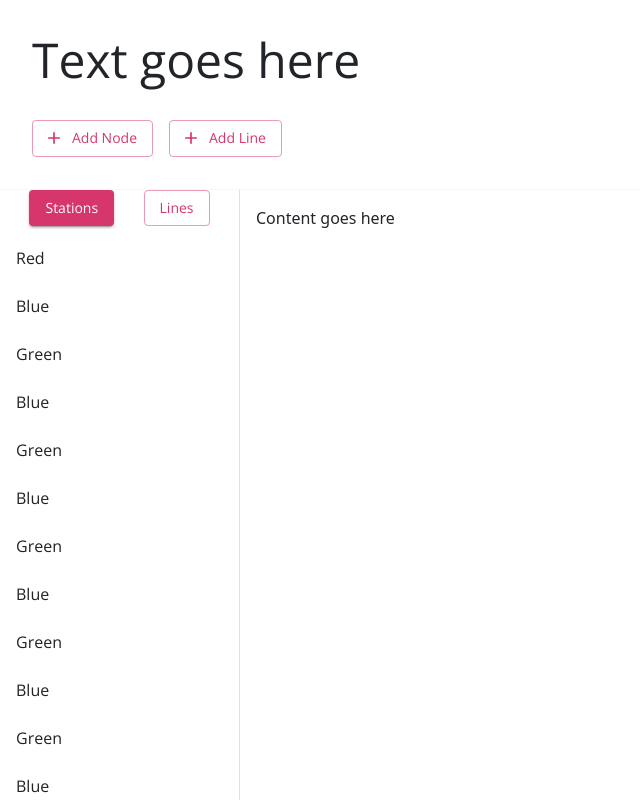
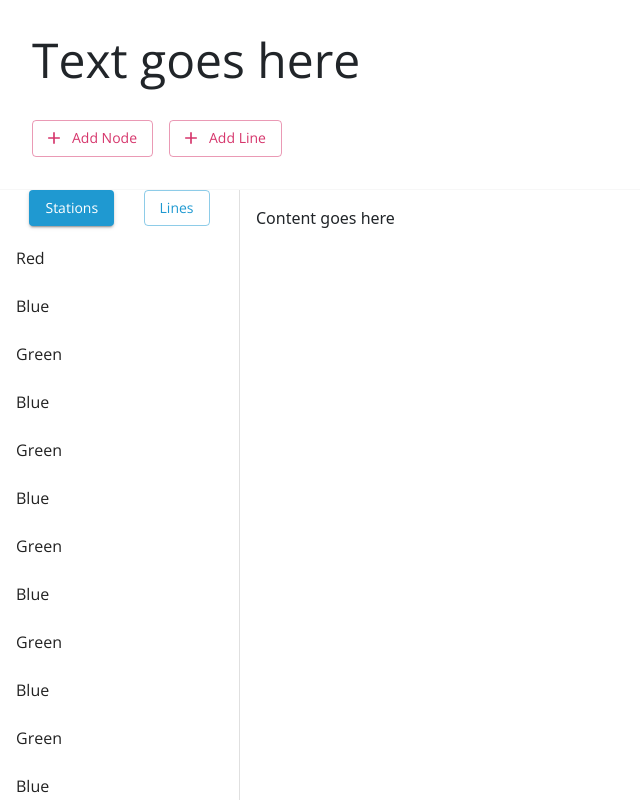
Before and after one commit to BernardMoy/react-map, a React (Vite) app: page / in a window 1280 px wide. Shown: the whole page, without its empty margins (0-640 px from the left). Built offline with nearby package versions, Linux system fonts and the light colour scheme.

Commit message:
Custom button now accepts color

```diff
--- a/src/components/CustomButton.tsx
+++ b/src/components/CustomButton.tsx
@@ -3,6 +3,7 @@ import { Button } from "@mui/material";
 interface Props {
   text: String;
   variant: "outlined" | "contained" | "text";
+  color: "primary" | "secondary" | "success" | "error";
   startIcon?: React.ReactNode; // JSX element --> <AddIcon />
   onClick: () => void;
 }
@@ -10,13 +11,14 @@ interface Props {
 export default function CustomButton({
   text,
   variant,
+  color,
   startIcon,
   onClick,
 }: Props) {
   return (
     <Button
       variant={variant}
-      color="primary"
+      color={color}
       startIcon={startIcon}
       sx={{ textTransform: "none" }}
       onClick={onClick}
--- a/src/components/SideBar.tsx
+++ b/src/components/SideBar.tsx
@@ -67,11 +67,13 @@ export default function SideBar() {
           <CustomButton
             text={"Stations"}
             variant={selected == 0 ? "contained" : "outlined"}
+            color={"secondary"}
             onClick={onStationsClicked}
           />
           <CustomButton
             text={"Lines"}
             variant={selected == 1 ? "contained" : "outlined"}
+            color={"secondary"}
             onClick={onLinesClicked}
           />
         </Box>
--- a/src/components/TopBar.tsx
+++ b/src/components/TopBar.tsx
@@ -36,6 +36,7 @@ export default function TopBar() {
         <CustomButton
           text={"Add Node"}
           variant={"outlined"}
+          color={"primary"}
           startIcon={<AddIcon />}
           onClick={onAddNodeClicked}
         />
@@ -43,6 +44,7 @@ export default function TopBar() {
         <CustomButton
           text={"Add Line"}
           variant={"outlined"}
+          color={"primary"}
           startIcon={<AddIcon />}
           onClick={onAddLineClicked}
         />
```
